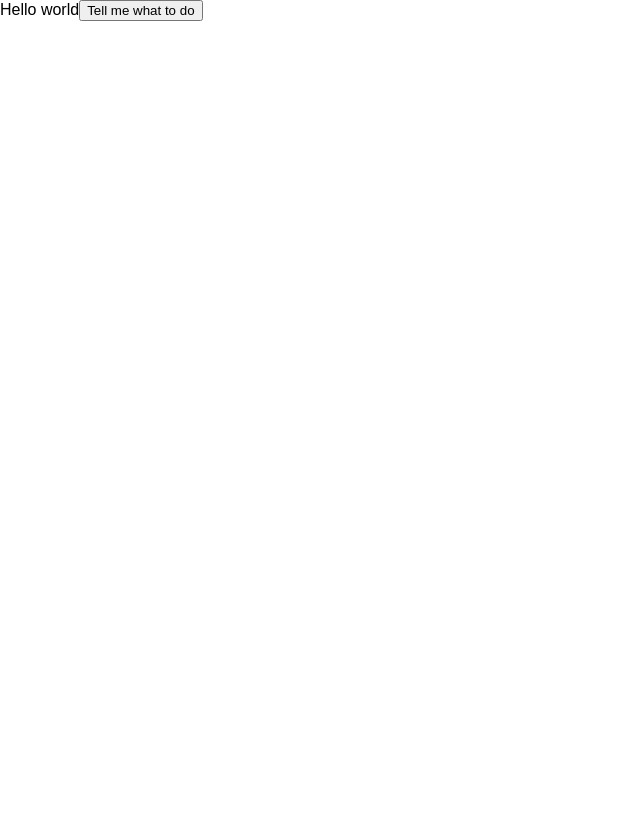
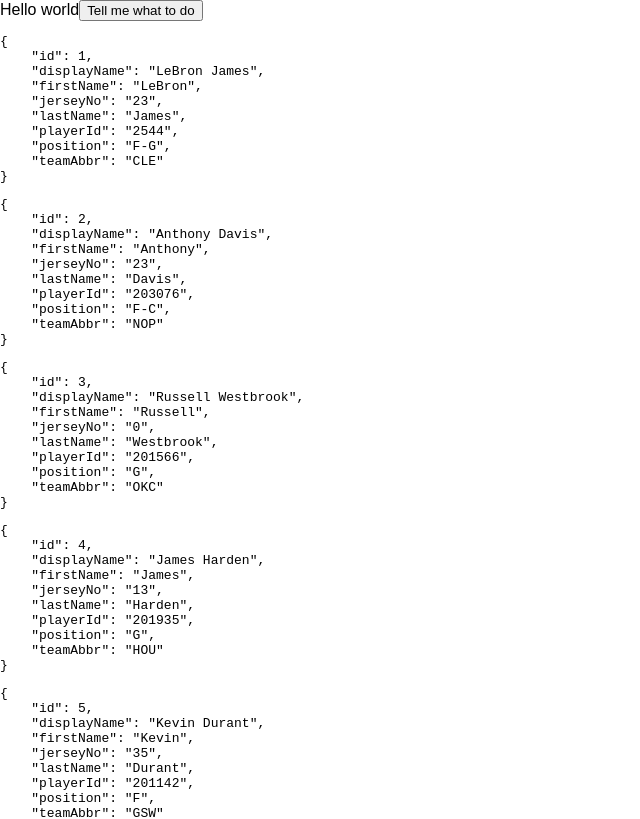
Before and after one commit to iamkennytso/nbaProj, a React app: page / in a window 1280 px wide. Shown: the top 819 px of the page, without its empty margins (0-640 px from the left). Built offline with nearby package versions, Linux system fonts and the light colour scheme; data requests are answered from the project's data file.

Commit message:
(feat) player cards

```diff
--- a/client/App.jsx
+++ b/client/App.jsx
@@ -2,6 +2,7 @@ import React from 'react';
 import ReactDom from 'react-dom';
 import {BrowserRouter as Router, Link, Route} from 'react-router-dom'
 
+import Home from './components/Home.jsx'
 import Instructions from './components/Instructions.jsx'
 
 class App extends React.Component {
@@ -9,7 +10,13 @@ class App extends React.Component {
     super(props);
     this.state = {
       mess:'world',
+      players:[]
     }
+  }
+  componentWillMount(){
+    fetch('http://localhost:3000/players')
+    .then(data => data.json())
+    .then(Json => this.setState({ players: Json}))
   }
   render() {
     return (
@@ -19,6 +26,7 @@ class App extends React.Component {
           <Link to={'/ins'}>
             <button>Tell me what to do</button>
           </ Link>
+          <Route path='/' exact={true} render={() => <Home players={this.state.players} />} />
           <Route path='/ins' render={Instructions}/>
         </div>
       </Router>
--- /dev/null
+++ b/client/components/Home.jsx
@@ -0,0 +1,12 @@
+import React from 'react'
+
+import Card from './PlayerCard.jsx'
+const home = (props) => {
+  return (
+    <div>
+      {props.players.map(player => <Card player={player} key={player.id} />)}
+    </div>
+  )
+}
+
+export default home
--- /dev/null
+++ b/client/components/PlayerCard.jsx
@@ -0,0 +1,11 @@
+import React from 'react'
+
+const card = (props) => {
+  return (
+    <div>
+      <pre><code>{JSON.stringify(props.player, null, 4)}</code></pre>
+    </div>
+  )
+}
+
+export default card
```
